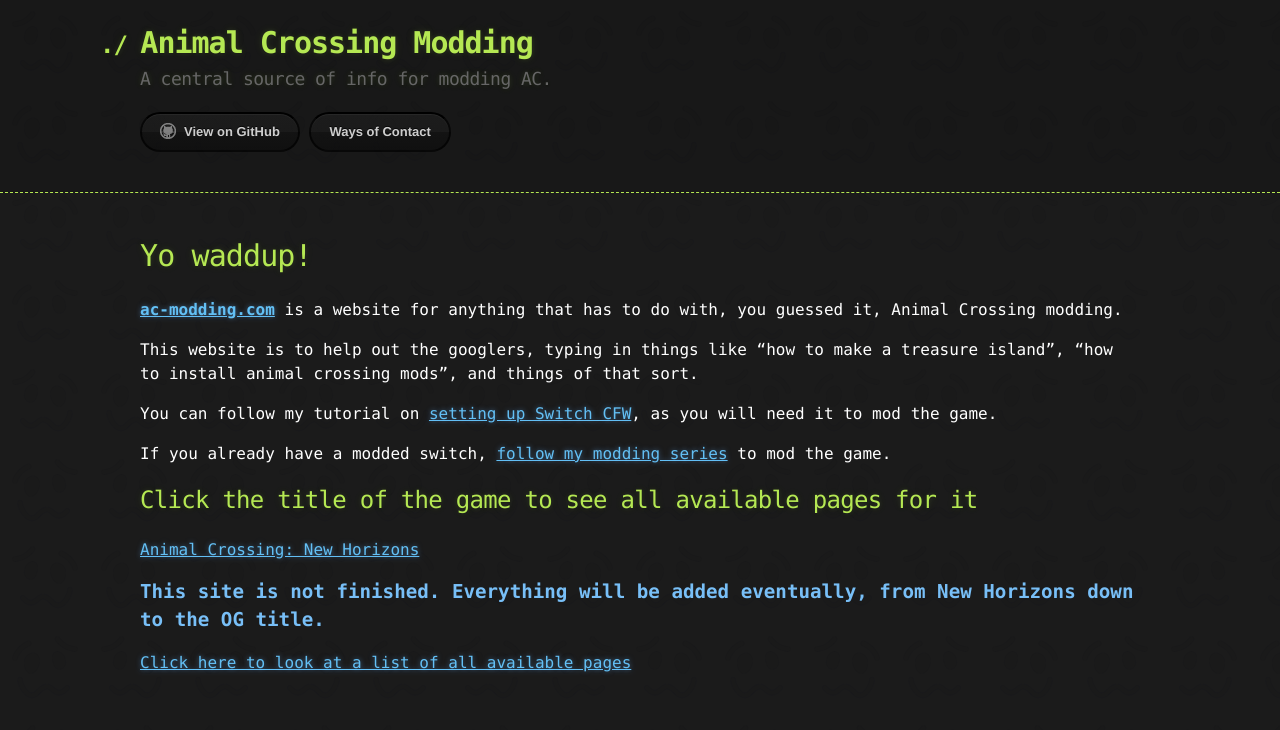
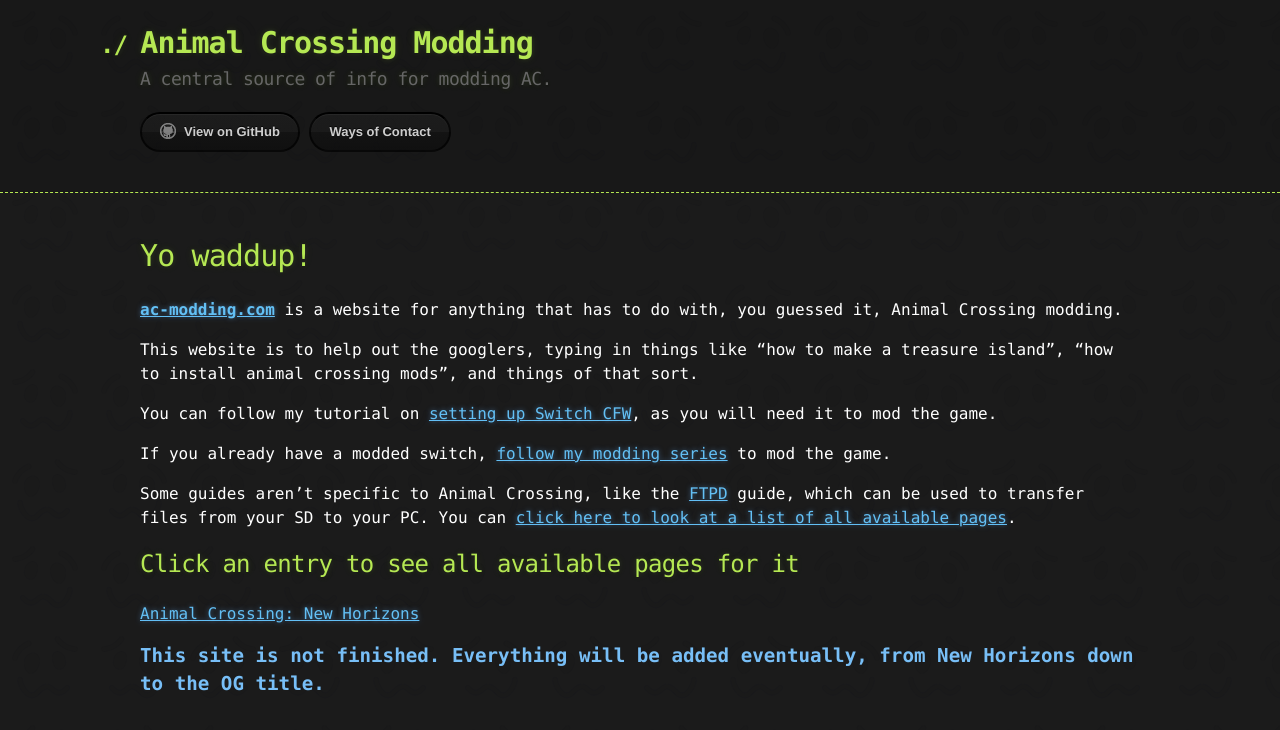
Before and after one commit to inconsistent-dg/AC-Modding, a Jekyll site: the page built from index.md, in a window 1280 px wide. Shown: the top 730 px of the page. Built offline with Jekyll 4.4.1, drawn with Linux system fonts in a browser that asks for light colours; our own code applies the rules of GitHub Pages for plain Markdown files.

Commit message:
yeah i did that

```diff
--- a/index.md
+++ b/index.md
@@ -7,9 +7,9 @@ You can follow my tutorial on [setting up Switch CFW](switch-guide), as you will
 
 If you already have a modded switch, [follow my modding series](ACNH/mods) to mod the game.
 
-## Click the title of the game to see all available pages for it
+Some guides aren't specific to Animal Crossing, like the [FTPD](FTPD) guide, which can be used to transfer files from your SD to your PC. You can [click here to look at a list of all available pages](219).
+
+## Click an entry to see all available pages for it
 [Animal Crossing: New Horizons](/ACNH)
 
 <big><span style="color:#78bff7">**This site is not finished. Everything will be added eventually, from New Horizons down to the OG title.**</span></big>
-
-[Click here to look at a list of all available pages](219)
```
Also changed, not shown: 404.md (+4 -0 lines), FTPD.md (+6 -0 lines).
